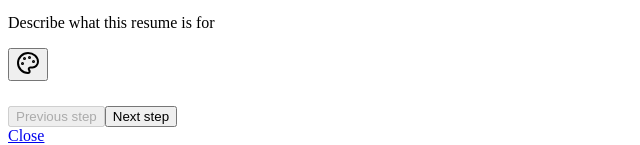
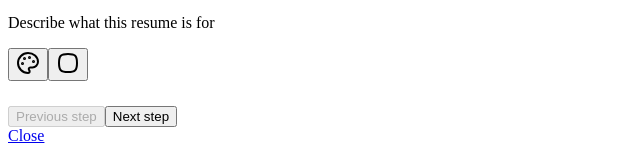
Before and after one commit to AbdullahTami/resume-builder, a Next.js app: page /editor in a window 1280 px wide. Shown: the part 630-775 px from the top of the page, without its empty margins (0-640 px from the left). Built offline with nearby package versions, Linux system fonts and the light colour scheme.

Commit message:
initial dynamic border styling button setup done

```diff
--- /dev/null
+++ b/src/app/(main)/editor/_components/BorderStyleButton.tsx
@@ -0,0 +1,25 @@
+import { Button } from "@/components/ui/button";
+import { Squircle } from "lucide-react";
+import React from "react";
+
+interface BorderStyleButtonProps {
+  borderStyle: string | undefined;
+  onChange: (borderStyle: string) => void;
+}
+
+export default function BorderStyleButton({
+  borderStyle,
+  onChange,
+}: BorderStyleButtonProps) {
+  function handleClick() {}
+  return (
+    <Button
+      variant="outline"
+      size="icon"
+      title="Change border style"
+      onClick={handleClick}
+    >
+      <Squircle className="size-5" />
+    </Button>
+  );
+}
--- a/src/app/(main)/editor/_components/ResumePreviewSection.tsx
+++ b/src/app/(main)/editor/_components/ResumePreviewSection.tsx
@@ -2,6 +2,7 @@ import ResumePreview from "@/components/ResumePreview";
 import { ResumeValues } from "@/lib/validation";
 import React from "react";
 import ColorPicker from "./ColorPicker";
+import BorderStyleButton from "./BorderStyleButton";
 interface ResumePreviewSectionProps {
   resumeData: ResumeValues;
   setResumeData: (data: ResumeValues) => void;
@@ -11,12 +12,18 @@ export default function ResumePreviewSection({
   setResumeData,
 }: ResumePreviewSectionProps) {
   return (
-    <div className="relative hidden w-1/2 md:flex">
-      <div className="absolute left-1 top-1 flex flex-none flex-col gap-3 lg:left-3 lg:top-3">
+    <div className="group relative hidden w-1/2 md:flex">
+      <div className="absolute left-1 top-1 flex flex-none flex-col gap-3 opacity-50 transition-opacity group-hover:opacity-100 lg:left-3 lg:top-3 xl:opacity-100">
         <ColorPicker
           color={resumeData.colorHex}
           onChange={(color) =>
             setResumeData({ ...resumeData, colorHex: color.hex })
+          }
+        />
+        <BorderStyleButton
+          borderStyle={resumeData.borderStyle}
+          onChange={(borderStyle) =>
+            setResumeData({ ...resumeData, borderStyle })
           }
         />
       </div>
```
